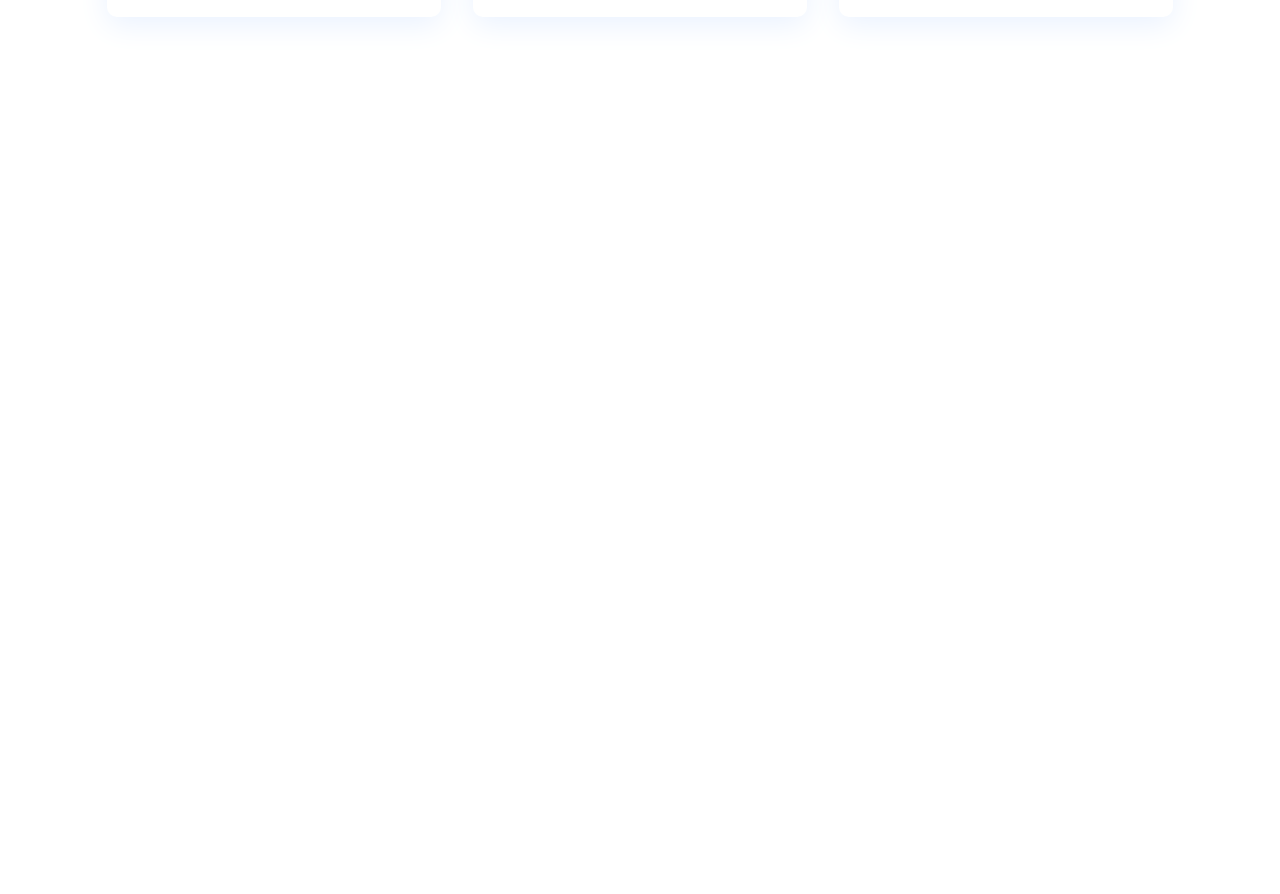
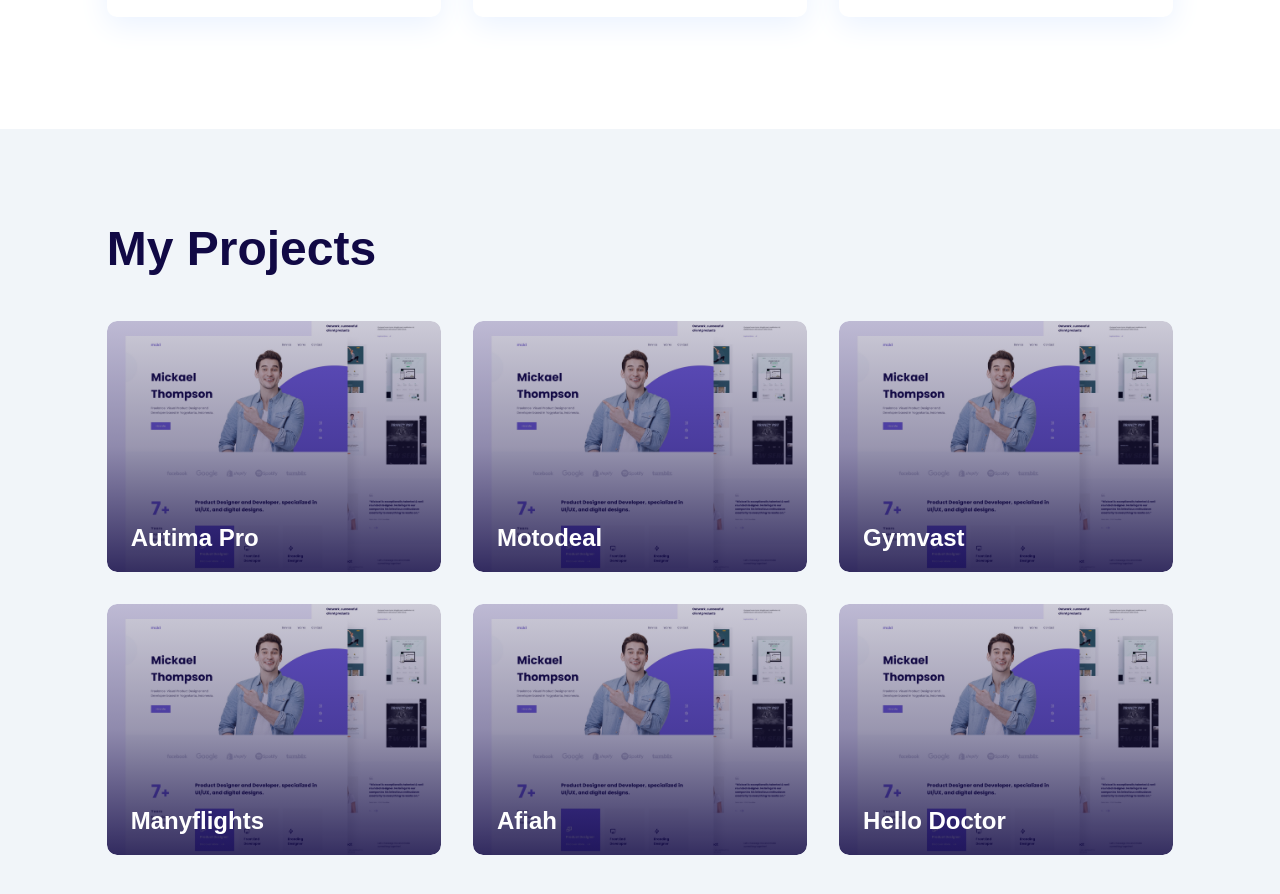
Before and after one commit to md-kawsar-ali/portfolio-frontend-react-js, a React (Create React App) app: page / in a window 1280 px wide. Shown: the part 1620-2514 px from the top of the page. Before the commit the page ends 1749 px from the top, so only its background shows below. Built offline with nearby package versions, Linux system fonts and the light colour scheme.

Commit message:
Portfolio init

```diff
--- /dev/null
+++ b/public/portfolio.json
@@ -0,0 +1,55 @@
+[
+    {
+        "id": 1,
+        "img": "./img/1.jpg",
+        "title": "Autima Pro",
+        "description": "Autima Pro is a manufacturing management MERN Stack application.",
+        "languages": ["HTML", "CSS", "JavaScript", "React JS", "Node JS", "Express JS", "MongoDB", "Firebase", "JWT"],
+        "livePreview": "https://autima-pro.web.app",
+        "client": "https://github.com/md-kawsar-ali/manufacturer-client-reactjs",
+        "server": "https://github.com/md-kawsar-ali/manufacturer-server-nodejs"
+    },
+    {
+        "id": 2,
+        "img": "./img/1.jpg",
+        "title": "Motodeal",
+        "description": "Motodeal is an inventory management MERN Stack application.",
+        "languages": ["HTML", "CSS", "JavaScript", "React JS", "Node JS", "Express JS", "MongoDB"],
+        "livePreview": "https://inventory-management-reactjs.web.app",
+        "client": "https://github.com/md-kawsar-ali/inventory-management-client",
+        "server": "https://github.com/md-kawsar-ali/inventory-management-server"
+    },
+    {
+        "id": 3,
+        "img": "./img/1.jpg",
+        "title": "Gymvast",
+        "description": "Gymvast is a personal gym trainer frontend application.",
+        "languages": ["HTML", "CSS", "JavaScript", "React JS", "Firebase"],
+        "livePreview": "https://gymvast.web.app",
+        "client": "https://github.com/md-kawsar-ali/gymvast-personal-gym-trainer-reactjs"
+    },
+    {
+        "id": 4,
+        "img": "./img/1.jpg",
+        "title": "Manyflights",
+        "description": "Manyflights.io is a cheap flight alert web application made with Html, Css, JavaScript and Bootstrap.",
+        "languages": ["HTML", "CSS", "JavaScript", "Bootstrap"],
+        "livePreview": "https://manyflights.io"
+    },
+    {
+        "id": 5,
+        "img": "./img/1.jpg",
+        "title": "Afiah",
+        "description": "Afiah is a responsive app landing page made with Html, Css, JavaScript and Bootstrap.",
+        "languages": ["HTML", "CSS", "JavaScript", "Bootstrap"],
+        "livePreview": "https://afiah.app"
+    },
+    {
+        "id": 6,
+        "img": "./img/1.jpg",
+        "title": "Hello Doctor",
+        "description": "Hello Doctor is a responsive app landing page made Html, Css, JavaScript and Bootstrap.",
+        "languages": ["HTML", "CSS", "JavaScript", "Bootstrap"],
+        "livePreview": "https://hellodoctor.com.pk"
+    }
+]
--- a/src/App.css
+++ b/src/App.css
@@ -13,3 +13,7 @@
     box-shadow: 0px 8px 30px rgb(234, 242, 255);
     border-radius: 10px;
 }
+
+.text-sm {
+    letter-spacing: 0.5px;
+}
--- a/src/App.js
+++ b/src/App.js
@@ -1,7 +1,6 @@
 import { Routes, Route } from 'react-router-dom';
 import Home from './components/pages/Home/Home';
 import Header from './components/shared/Header';
-import Portfolio from './components/pages/Portfolio/Portfolio';
 import './App.css';
 
 function App() {
@@ -11,7 +10,6 @@
 
       <Routes>
         <Route path="/" element={<Home />} />
-        <Route path="/portfolio" element={<Portfolio />} />
       </Routes>
     </div>
   );
--- a/src/components/pages/Home/Home.js
+++ b/src/components/pages/Home/Home.js
@@ -2,6 +2,7 @@
 import Hero from './Hero';
 import Features from './Features';
 import Services from './Services';
+import Portfolio from './Portfolio';
 
 const Home = () => {
     return (
@@ -9,6 +10,7 @@
             <Hero />
             <Features />
             <Services />
+            <Portfolio />
         </div>
     );
 };
--- /dev/null
+++ b/src/components/pages/Home/Portfolio.css
@@ -0,0 +1,78 @@
+.portfolio-sec {
+    position: relative;
+}
+
+.portfolio-sec .project {
+    border-radius: 10px;
+    position: relative;
+    cursor: pointer;
+    overflow: hidden;
+    z-index: 0;
+}
+
+.portfolio-sec .project::before {
+    position: absolute;
+    content: '';
+    bottom: 0;
+    left: 0;
+    height: 100%;
+    width: 100%;
+    background: rgba(0, 0, 0, 0.5);
+    background: linear-gradient(
+        0deg,
+        rgb(17, 9, 68),
+        rgba(17, 9, 68, 0.5),
+        rgba(17, 9, 68, 0.25)
+    );
+    border-radius: 10px;
+    opacity: 0.85;
+    z-index: 0;
+}
+
+.portfolio-sec .project img {
+    border-radius: 10px;
+}
+
+.portfolio-sec .project h2 {
+    position: absolute;
+    bottom: 16px;
+    left: 24px;
+    color: #ffffff;
+    font-size: 1.5rem;
+}
+
+.portfolio-sec .project-details {
+    position: fixed;
+    top: 35px;
+    left: calc(50% - 250px);
+    bottom: 35px;
+    max-width: 500px;
+    padding: 30px;
+    background: #ffffff;
+    border-radius: 15px;
+    box-shadow: 0px 0px 30px rgba(0, 0, 0, 0.2);
+    overflow: hidden;
+    z-index: 9999;
+}
+
+.portfolio-sec .project-details img {
+    border: 1px solid rgba(123, 96, 255, 0.1);
+    border-radius: 15px;
+}
+
+.portfolio-sec .overlay {
+    position: fixed;
+    top: 0;
+    right: 0;
+    bottom: 0;
+    left: 0;
+    z-index: 999;
+    background: rgba(97, 76, 201, 0.9);
+    background: linear-gradient(
+        150deg,
+        rgb(97, 76, 201, 0.9),
+        rgba(153, 76, 201, 0.9)
+    );
+    backdrop-filter: blur(0.5px);
+    cursor: pointer;
+}
--- /dev/null
+++ b/src/components/pages/Home/Portfolio.js
@@ -0,0 +1,71 @@
+import React, { useState, useEffect } from 'react';
+import Container from '../../shared/Container';
+import { AnimatePresence, motion } from 'framer-motion';
+import './Portfolio.css';
+
+const Portfolio = () => {
+    const [selected, setSelected] = useState(null);
+    const [projects, setProjects] = useState([]);
+
+    useEffect(() => {
+        fetch('portfolio.json')
+            .then(res => res.json())
+            .then(data => setProjects(data))
+    }, []);
+
+    useEffect(() => {
+        if (selected) {
+            document.body.style.overflowY = 'hidden';
+            document.body.style.paddingRight = '17px';
+        } else {
+            document.body.style.overflowY = 'visible';
+            document.body.style.paddingRight = '0';
+        }
+    }, [selected]);
+
+    return (
+        <section id="portfolio" className='portfolio-sec bg-slate-100 pt-16 pb-16 md:pt-24 md:pb-24'>
+            <Container>
+                <h2 className='text-2xl md:text-4xl lg:text-5xl text-center md:text-left lg:text-left text-secondary font-bold mb-8 md:mb-10 lg:mb-12'>My Projects</h2>
+
+                <div className='grid grid-cols-3 gap-8'>
+                    {projects.map(item => (
+                        <motion.div
+                            className='project'
+                            key={item.id}
+                            layoutId={item.id}
+                            onClick={() => setSelected(item)}>
+                            <motion.img src={item.img} alt={item.title} />
+                            <motion.h2>{item.title}</motion.h2>
+                        </motion.div>
+                    ))}
+                </div>
+
+                <AnimatePresence>
+                    {selected && (
+                        <motion.div layoutId={selected.id} className="project-details">
+                            <motion.img src={selected.img} alt={selected.title} />
+                            <motion.div className="flex items-center justify-between mt-5 mb-4">
+                                <motion.h2 className="text-2xl m-0">{selected.title}</motion.h2>
+                                <motion.a className="text-sm px-5 py-[10px] text-white bg-primary rounded-md" href={selected.livePreview} target="_blank">Preview</motion.a>
+                            </motion.div>
+                            <motion.p className="mb-4 text-md text-slate-600 font-normal">{selected.description}</motion.p>
+                            <motion.ul className="list-none m-0 p-0 flex flex-wrap gap-3">
+                                {
+                                    selected?.languages?.map((item, index) => <motion.li key={index} className="bg-slate-200 py-1 px-3 text-sm text-slate-600 font-normal cursor-default rounded">{item}</motion.li>)
+                                }
+                            </motion.ul>
+                        </motion.div>
+                    )}
+                </AnimatePresence>
+
+                <div
+                    style={{ display: selected ? 'block' : 'none' }} className='overlay'
+                    onClick={() => setSelected(null)}
+                ></div>
+            </Container>
+        </section>
+    );
+};
+
+export default Portfolio;
--- a/src/components/pages/Portfolio/Portfolio.js
+++ /dev/null
@@ -1,12 +0,0 @@
-import React from 'react';
-import SubHeader from '../../shared/SubHeader';
-
-const Portfolio = () => {
-    return (
-        <section>
-            <SubHeader title="Portfolio" />
-        </section>
-    );
-};
-
-export default Portfolio;
--- a/src/components/shared/Header.js
+++ b/src/components/shared/Header.js
@@ -18,8 +18,10 @@
         <li>
             <HashLink smooth to="/#services" scroll={el => scrollWithOffset(el)}>Services</HashLink>
         </li>
-        <li><Link to='/portfolio'>Portfolio</Link></li>
-        <li><Link to='/contact'>Contact</Link></li>
+        <li>
+            <HashLink smooth to="/#portfolio" scroll={el => scrollWithOffset(el)}>Portfolio</HashLink>
+        </li>
+        <li><Link to='/'>Contact</Link></li>
     </>;
 
     return (
```
Also changed, not shown: public/img/1.jpg (added), src/images/portfolio/1.jpg (added).
